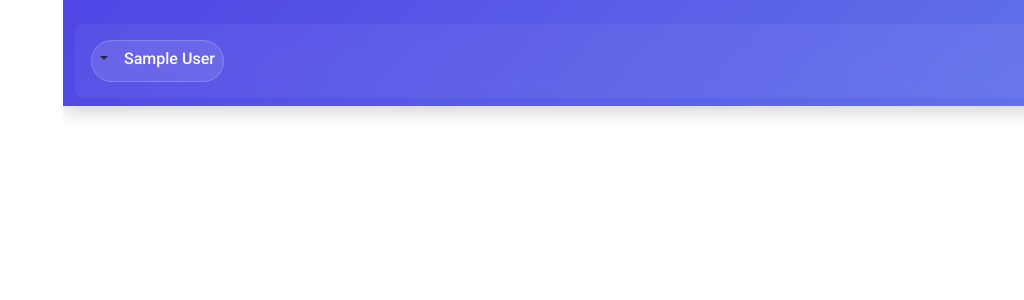
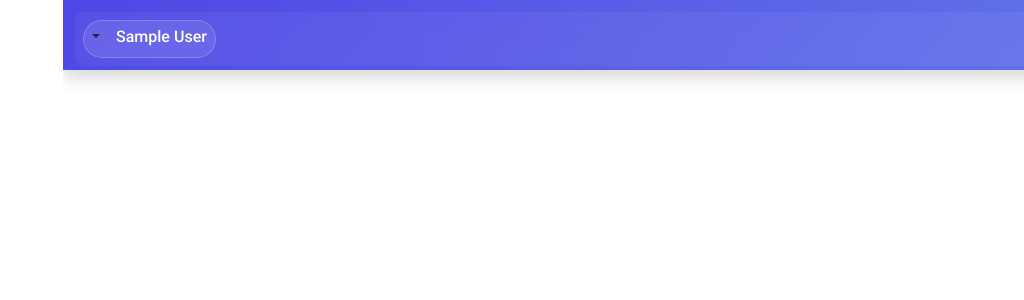
Before and after one commit to mhdr/Monitoring2025, a React (Vite) app in the folder ui/: page /dashboard in a window 1280 px wide. Shown: the top 300 px of the page, without its empty margins (256-1280 px from the left). Built offline with nearby package versions, Linux system fonts and the light colour scheme; sample sign-in values are in the browser's storage.

Commit message:
feat: adjust padding and margin for improved navbar styling

```diff
--- a/ui/src/components/ResponsiveNavbar.css
+++ b/ui/src/components/ResponsiveNavbar.css
@@ -4,6 +4,8 @@
   width: 100% !important;
   margin: 0 !important;
   border-radius: 0 !important;
+  min-height: 50px !important;
+  padding: 0.25rem 0 !important;
 }
 
 .navbar-brand-gradient {
@@ -26,8 +28,8 @@
 .custom-collapse {
   background: rgba(255, 255, 255, 0.05);
   border-radius: 0.5rem;
-  margin-top: 1rem;
-  padding: 1rem;
+  margin-top: 0.5rem;
+  padding: 0.5rem;
   backdrop-filter: blur(10px);
 }
 
@@ -36,7 +38,7 @@
   background: rgba(255, 255, 255, 0.1);
   border: 1px solid rgba(255, 255, 255, 0.2);
   border-radius: 50px;
-  padding: 0.5rem 1rem;
+  padding: 0.375rem 0.75rem;
   transition: all 0.3s ease;
 }
 
```
